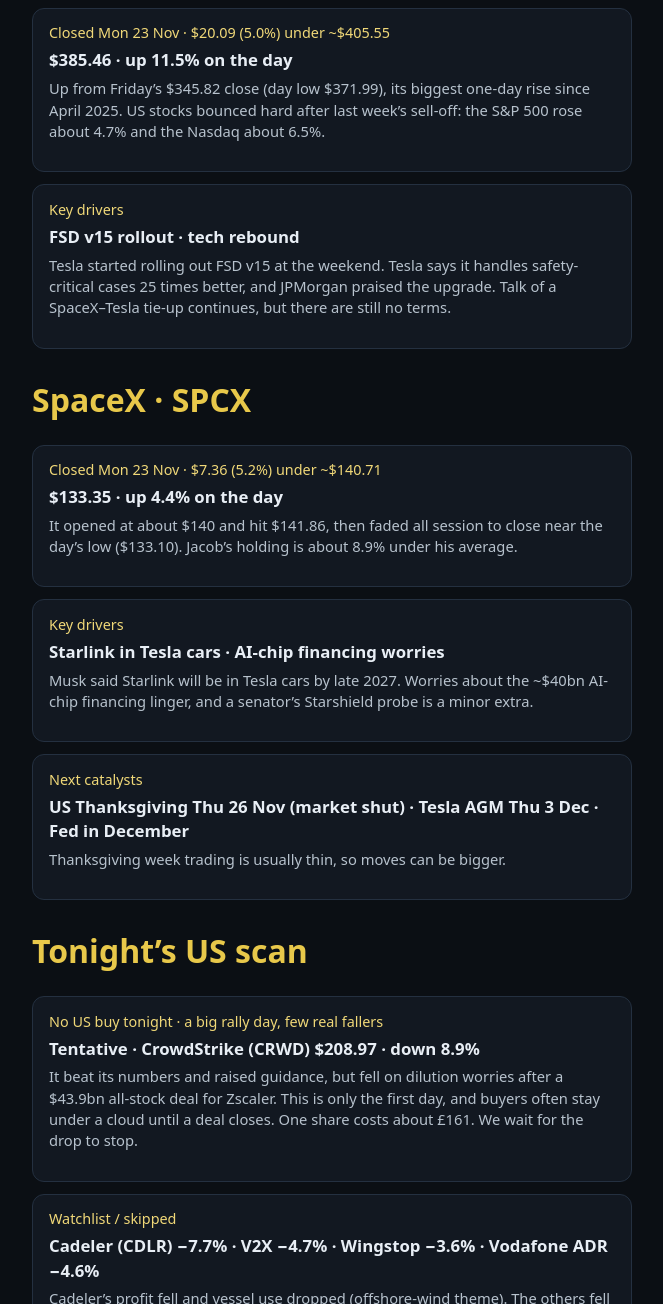
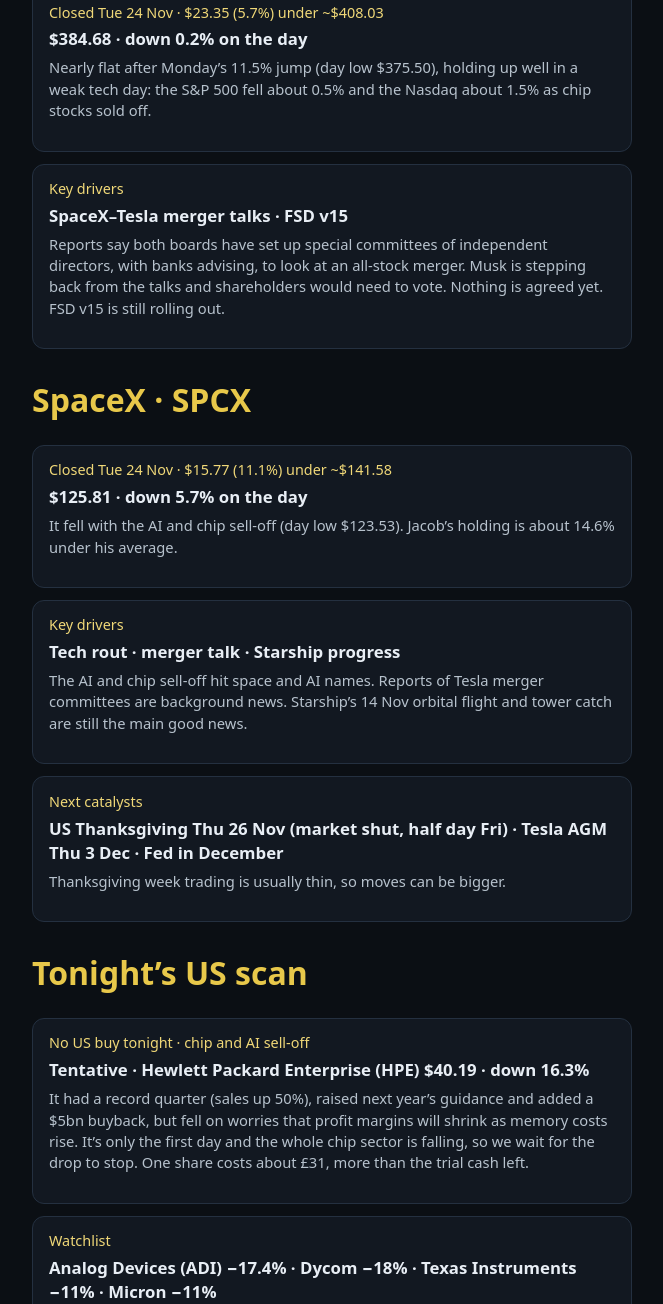
Before and after one commit to AlexanderRead2/alex-hub, a plain HTML site: page joe.html in a window 1280 px wide. Shown: the part 499-1803 px from the top of the page, without its empty margins (308-971 px from the left). Drawn offline with Linux system fonts and the light colour scheme.

Commit message:
Joe: US close update 24 Nov

```diff
--- a/joe.html
+++ b/joe.html
@@ -18,58 +18,58 @@
     </nav>
 
     <h1>Markets</h1>
-    <p class="meta">Tesla · SpaceX · long-term holds · Updated Mon 23 Nov 2026, 9:35 pm UK time (GMT) · Joe</p>
+    <p class="meta">Tesla · SpaceX · long-term holds · Updated Tue 24 Nov 2026, 9:35 pm UK time (GMT) · Joe</p>
 
     <div class="card soon">
       <div class="when">Your averages · buying zones</div>
-      <div class="title">Tesla (TSLA) £311.12 ≈ $405.55 · SpaceX (SPCX) £107.95 ≈ $140.71</div>
-      <p class="note">Converted at tonight’s GBP/USD rate of about 1.3035, using your ISA averages from Freetrade. Jacob’s JISA SpaceX average is £112.28 ≈ $146.36. Tesla is about 5.0% under your average (right on the 5% line ~$385.27; 10% line ~$364.99). SpaceX is about 5.2% under your ISA average and 8.9% under Jacob’s.</p>
+      <div class="title">Tesla (TSLA) £311.12 ≈ $408.03 · SpaceX (SPCX) £107.95 ≈ $141.58</div>
+      <p class="note">Converted at tonight’s GBP/USD rate of about 1.3115, using your ISA averages from Freetrade. Jacob’s JISA SpaceX average is £112.28 ≈ $147.26. Tesla is about 5.7% under your average (5% line ~$387.63; 10% line ~$367.23). SpaceX is about 11.1% under your ISA average and 14.6% under Jacob’s.</p>
     </div>
 
     <h1 style="margin-top:1.75rem">Tesla · TSLA</h1>
     <div class="card soon">
-      <div class="when">Closed Mon 23 Nov · $20.09 (5.0%) under ~$405.55</div>
-      <div class="title">$385.46 · up 11.5% on the day</div>
-      <p class="note">Up from Friday’s $345.82 close (day low $371.99), its biggest one-day rise since April 2025. US stocks bounced hard after last week’s sell-off: the S&amp;P 500 rose about 4.7% and the Nasdaq about 6.5%.</p>
+      <div class="when">Closed Tue 24 Nov · $23.35 (5.7%) under ~$408.03</div>
+      <div class="title">$384.68 · down 0.2% on the day</div>
+      <p class="note">Nearly flat after Monday’s 11.5% jump (day low $375.50), holding up well in a weak tech day: the S&amp;P 500 fell about 0.5% and the Nasdaq about 1.5% as chip stocks sold off.</p>
     </div>
     <div class="card">
       <div class="when">Key drivers</div>
-      <div class="title">FSD v15 rollout · tech rebound</div>
-      <p class="note">Tesla started rolling out FSD v15 at the weekend. Tesla says it handles safety-critical cases 25 times better, and JPMorgan praised the upgrade. Talk of a SpaceX–Tesla tie-up continues, but there are still no terms.</p>
+      <div class="title">SpaceX–Tesla merger talks · FSD v15</div>
+      <p class="note">Reports say both boards have set up special committees of independent directors, with banks advising, to look at an all-stock merger. Musk is stepping back from the talks and shareholders would need to vote. Nothing is agreed yet. FSD v15 is still rolling out.</p>
     </div>
 
     <h1 style="margin-top:1.75rem">SpaceX · SPCX</h1>
     <div class="card soon">
-      <div class="when">Closed Mon 23 Nov · $7.36 (5.2%) under ~$140.71</div>
-      <div class="title">$133.35 · up 4.4% on the day</div>
-      <p class="note">It opened at about $140 and hit $141.86, then faded all session to close near the day’s low ($133.10). Jacob’s holding is about 8.9% under his average.</p>
+      <div class="when">Closed Tue 24 Nov · $15.77 (11.1%) under ~$141.58</div>
+      <div class="title">$125.81 · down 5.7% on the day</div>
+      <p class="note">It fell with the AI and chip sell-off (day low $123.53). Jacob’s holding is about 14.6% under his average.</p>
     </div>
     <div class="card">
       <div class="when">Key drivers</div>
-      <div class="title">Starlink in Tesla cars · AI-chip financing worries</div>
-      <p class="note">Musk said Starlink will be in Tesla cars by late 2027. Worries about the ~$40bn AI-chip financing linger, and a senator’s Starshield probe is a minor extra.</p>
+      <div class="title">Tech rout · merger talk · Starship progress</div>
+      <p class="note">The AI and chip sell-off hit space and AI names. Reports of Tesla merger committees are background news. Starship’s 14 Nov orbital flight and tower catch are still the main good news.</p>
     </div>
     <div class="card soon">
       <div class="when">Next catalysts</div>
-      <div class="title">US Thanksgiving Thu 26 Nov (market shut) · Tesla AGM Thu 3 Dec · Fed in December</div>
+      <div class="title">US Thanksgiving Thu 26 Nov (market shut, half day Fri) · Tesla AGM Thu 3 Dec · Fed in December</div>
       <p class="note">Thanksgiving week trading is usually thin, so moves can be bigger.</p>
     </div>
 
     <h1 style="margin-top:1.75rem">Tonight’s US scan</h1>
     <div class="card">
-      <div class="when">No US buy tonight · a big rally day, few real fallers</div>
-      <div class="title">Tentative · CrowdStrike (CRWD) $208.97 · down 8.9%</div>
-      <p class="note">It beat its numbers and raised guidance, but fell on dilution worries after a $43.9bn all-stock deal for Zscaler. This is only the first day, and buyers often stay under a cloud until a deal closes. One share costs about £161. We wait for the drop to stop.</p>
+      <div class="when">No US buy tonight · chip and AI sell-off</div>
+      <div class="title">Tentative · Hewlett Packard Enterprise (HPE) $40.19 · down 16.3%</div>
+      <p class="note">It had a record quarter (sales up 50%), raised next year’s guidance and added a $5bn buyback, but fell on worries that profit margins will shrink as memory costs rise. It’s only the first day and the whole chip sector is falling, so we wait for the drop to stop. One share costs about £31, more than the trial cash left.</p>
     </div>
     <div class="card">
-      <div class="when">Watchlist / skipped</div>
-      <div class="title">Cadeler (CDLR) −7.7% · V2X −4.7% · Wingstop −3.6% · Vodafone ADR −4.6%</div>
-      <p class="note">Cadeler’s profit fell and vessel use dropped (offshore-wind theme). The others fell on downgrades or sales slumps that are still going on.</p>
+      <div class="when">Watchlist</div>
+      <div class="title">Analog Devices (ADI) −17.4% · Dycom −18% · Texas Instruments −11% · Micron −11%</div>
+      <p class="note">A sector-wide AI and chip sell-off. Analog Devices beat its numbers but gave a soft profit outlook. We look again after a week.</p>
     </div>
     <div class="card">
       <div class="when">Trial holdings</div>
-      <div class="title">Hexcel $75.32 (target $83.93) · Weir 2,206p (target 2,547p)</div>
-      <p class="note">No targets hit and no top-ups. Hexcel is at the size limit for one holding. The SpaceX trade sold today for +5.9%. Trial cash is about £236, and the UK Investec idea is still waiting for your answer.</p>
+      <div class="title">Hexcel $74.58 (target $83.93) · SpaceX $125.81 (target $140.80) · Weir 2,100p (target 2,547p)</div>
+      <p class="note">No targets hit and no top-ups. Sell limits are set at every target. The Investec buy (20 shares at 562p) is waiting for the UK open. Trial cash is about £23.50.</p>
     </div>
 
     <h1 style="margin-top:1.75rem">Watch schedule</h1>
@@ -84,7 +84,7 @@
       <p class="note">Candidates that dropped on a bad quarter or a knee-jerk reaction and have solid backers. These are separate from your long-term TSLA and SPCX holds.</p>
     </div>
 
-    <p class="meta" style="margin-top:1.5rem">Information only, not financial advice. You make the final call. Prices are Monday 23 Nov 2026 closing prices (Yahoo Finance and others) and move fast.</p>
+    <p class="meta" style="margin-top:1.5rem">Information only, not financial advice. You make the final call. Prices are Tuesday 24 Nov 2026 closing prices (Yahoo Finance and others) and move fast.</p>
   </div>
 </body>
 </html>
```
